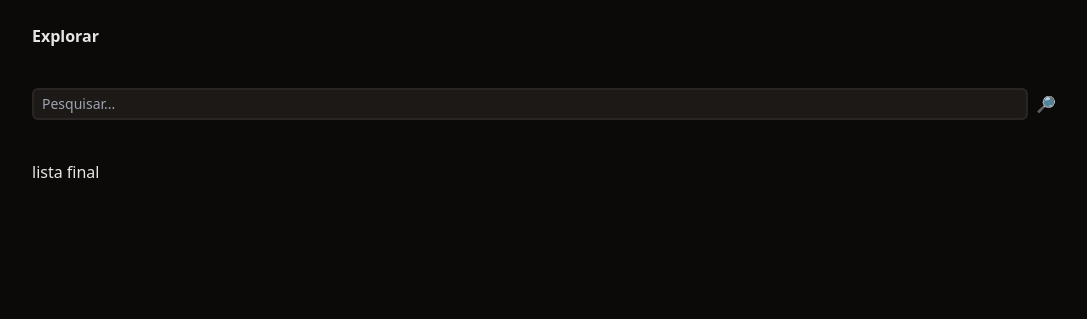
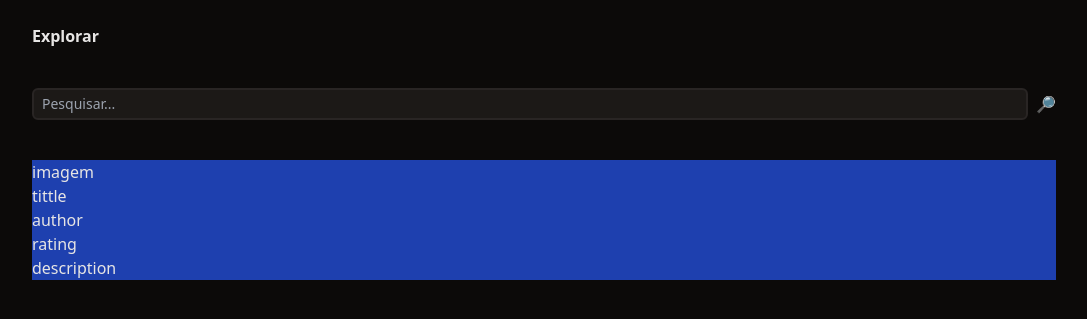
Before and after one commit to OctoDev4/book-wise, a PHP site: page / in a window 1280 px wide. Shown: the part 60-379 px from the top of the page, without its empty margins (96-1183 px from the left). Run offline with PHP 8.4, Linux system fonts and the light colour scheme; style sheets or scripts are compiled from the project's sources; some libraries are stand-ins or nearby versions.

Commit message:
styles update

```diff
--- a/src/index.php
+++ b/src/index.php
@@ -47,9 +47,30 @@
   </form>
 
 
- <div>
-   lista final
+ <section class="space-y-4">
+
+ <!-- Livro-->
+ <div class="bg-blue-800">
+
+
+<div>imagem</div>
+
+
+<div>
+
+ <div>tittle</div>
+ <div>author</div>
+ <div>rating</div>
+
+</div>
+
+
+ <div>description
+
  </div>
+ </div>
+
+ </section>
 
 </main>
 
```
